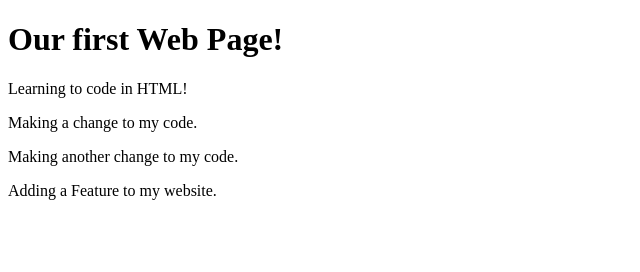
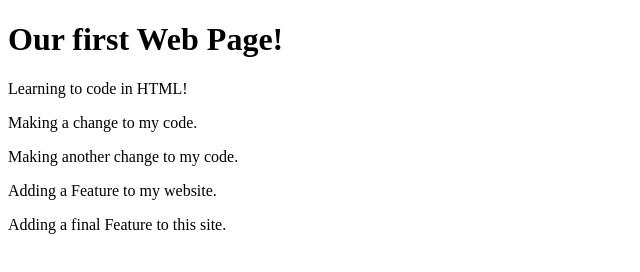
Before and after one commit to cedanie2/Spring-2023-Tuesday, a plain HTML site: page index.html in a window 1280 px wide. Shown: the whole page, without its empty margins (0-640 px from the left). Drawn offline with Linux system fonts and the light colour scheme.

Commit message:
Merging to Master

```diff
--- a/index.html
+++ b/index.html
@@ -7,5 +7,6 @@
         <p>Making a change to my code.</p>
         <p>Making another change to my code.</p>
         <p>Adding a Feature to my website.</p>
+        <p>Adding a final Feature to this site.</p>
     </body>
 </html>
```
